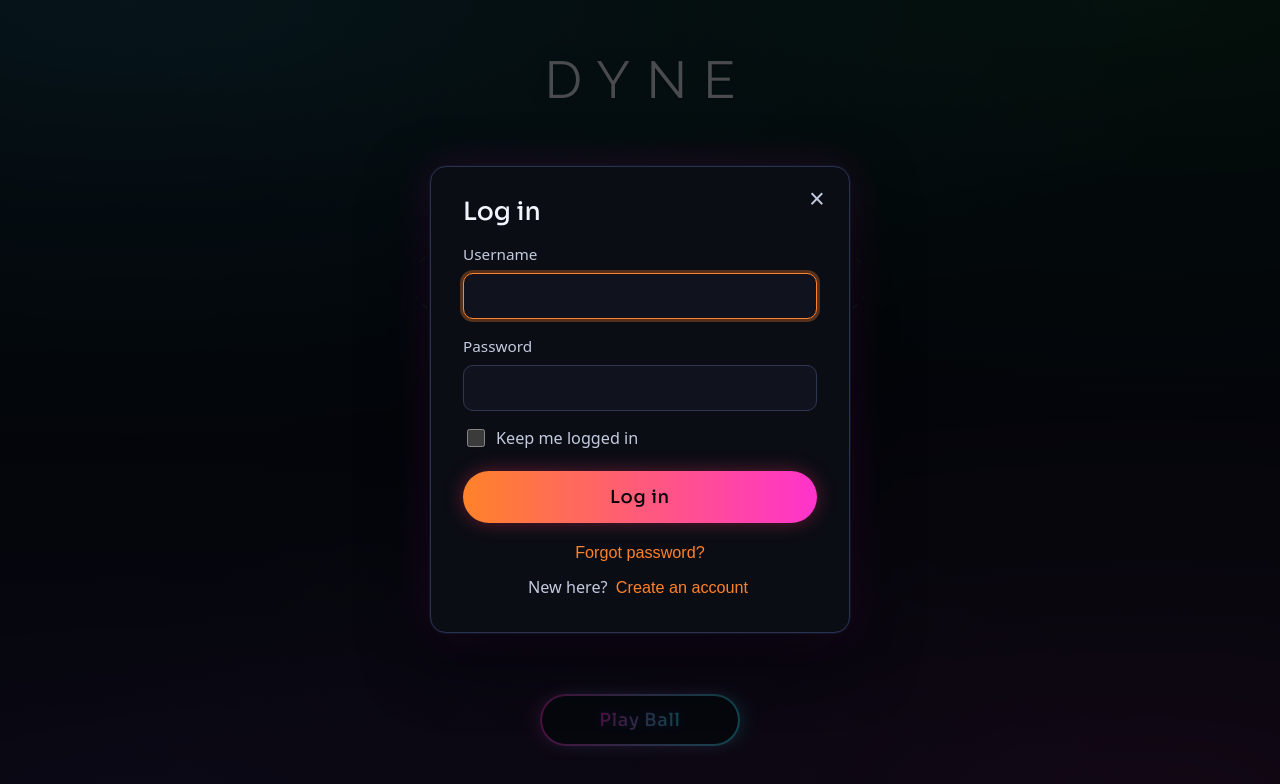
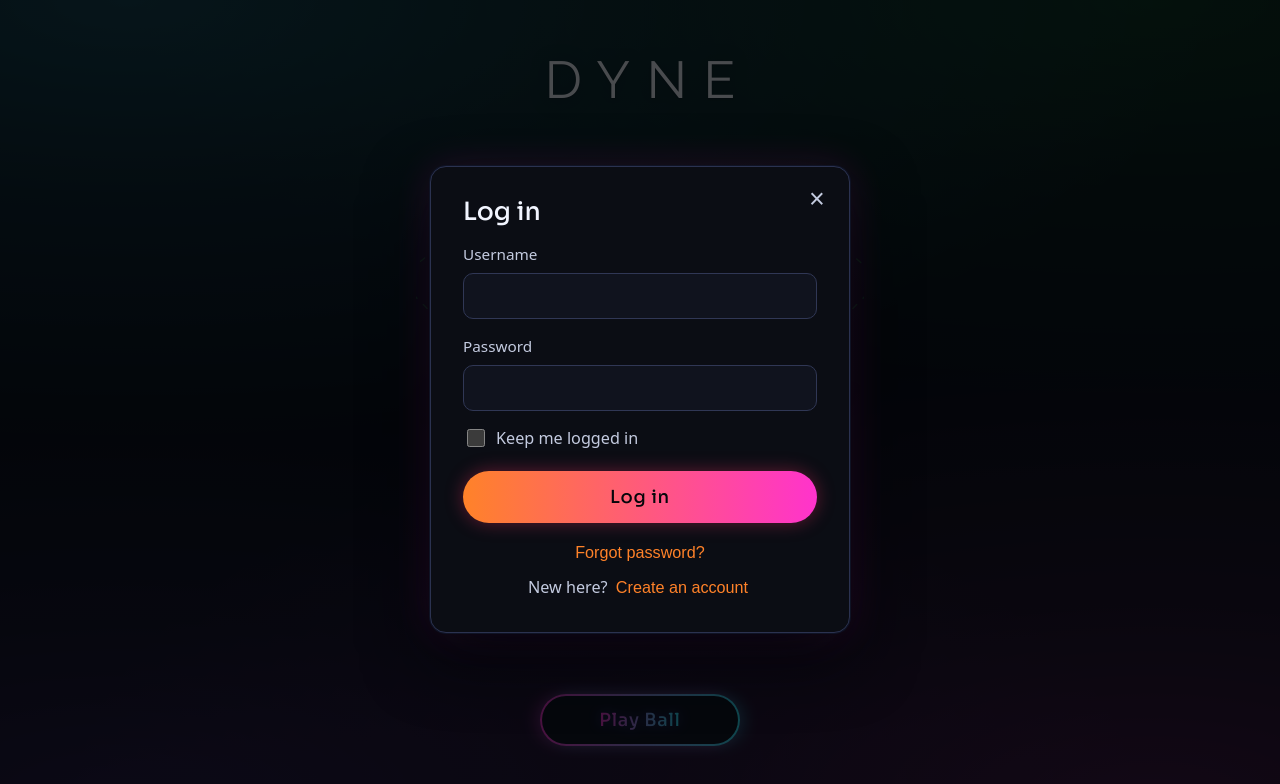
Before and after one commit to ChrisKramer15/dyne, a React (Vite) app: page / in a window 1280 px wide. Both pictures are taken after a click on the button "Play Ball". Shown: the top 784 px of the page. Built offline with nearby package versions, Linux system fonts and the light colour scheme; no server answers.

Commit message:
login modal fix for manual field selection

```diff
--- a/src/auth/AuthModal.tsx
+++ b/src/auth/AuthModal.tsx
@@ -1,4 +1,4 @@
-import { useId, useRef, useState } from 'react'
+import { useEffect, useId, useRef, useState } from 'react'
 import type { AuthService } from './authService'
 import { LoginForm } from './forms/LoginForm'
 import { RegisterForm } from './forms/RegisterForm'
@@ -43,6 +43,11 @@ export default function AuthModal({ mode: initialMode, service, onClose, onAuthe
   const titleId = useId()
   const bannerId = useId()
 
+  // Focus the dialog itself (not a field) so screen readers announce it without raising the mobile keyboard.
+  useEffect(() => {
+    dialogRef.current?.focus()
+  }, [mode])
+
   function switchMode(next: AuthMode) {
     setMode(next)
     setBanner(null)
@@ -84,6 +89,7 @@ export default function AuthModal({ mode: initialMode, service, onClose, onAuthe
         aria-labelledby={titleId}
         aria-describedby={banner ? bannerId : undefined}
         ref={dialogRef}
+        tabIndex={-1}
         onKeyDown={onKeyDown}
       >
         <button type="button" className="auth-close" aria-label="Close" onClick={onClose}>
--- a/src/auth/forms/LoginForm.tsx
+++ b/src/auth/forms/LoginForm.tsx
@@ -4,7 +4,6 @@ import { errorFor } from './fieldMessages'
 import { SubmitButton } from './SubmitButton'
 import { TextField } from './TextField'
 import type { FormProps } from './types'
-import { useFocusOnMount } from './useFocusOnMount'
 
 interface LoginFormProps extends FormProps {
   /** Shared with the register form so a typed username survives switching. */
@@ -24,7 +23,6 @@ export function LoginForm({
   const [remember, setRemember] = useState(false)
   const [errors, setErrors] = useState<FieldError[]>([])
   const [busy, setBusy] = useState(false)
-  const firstField = useFocusOnMount()
 
   async function onSubmit(e: FormEvent) {
     e.preventDefault()
@@ -64,7 +62,6 @@ export function LoginForm({
       <TextField
         label="Username"
         autoComplete="username"
-        inputRef={firstField}
         value={username}
         onChange={onUsernameChange}
         error={errorFor(errors, 'username')}
--- a/src/auth/forms/RegisterForm.tsx
+++ b/src/auth/forms/RegisterForm.tsx
@@ -4,7 +4,6 @@ import { errorFor } from './fieldMessages'
 import { SubmitButton } from './SubmitButton'
 import { TextField } from './TextField'
 import type { FormProps } from './types'
-import { useFocusOnMount } from './useFocusOnMount'
 
 interface RegisterFormProps extends Pick<FormProps, 'service' | 'setBanner'> {
   /** Shared with the login form so a typed username survives switching. */
@@ -18,7 +17,6 @@ export function RegisterForm({ service, setBanner, username, onUsernameChange }:
   const [confirmPassword, setConfirmPassword] = useState('')
   const [errors, setErrors] = useState<FieldError[]>([])
   const [busy, setBusy] = useState(false)
-  const firstField = useFocusOnMount()
 
   async function onSubmit(e: FormEvent) {
     e.preventDefault()
@@ -56,7 +54,6 @@ export function RegisterForm({ service, setBanner, username, onUsernameChange }:
       <TextField
         label="Username"
         autoComplete="username"
-        inputRef={firstField}
         value={username}
         onChange={onUsernameChange}
         error={errorFor(errors, 'username')}
--- a/src/auth/forms/ResetForm.tsx
+++ b/src/auth/forms/ResetForm.tsx
@@ -4,13 +4,11 @@ import { errorFor } from './fieldMessages'
 import { SubmitButton } from './SubmitButton'
 import { TextField } from './TextField'
 import type { FormProps } from './types'
-import { useFocusOnMount } from './useFocusOnMount'
 
 export function ResetForm({ service, setBanner }: Pick<FormProps, 'service' | 'setBanner'>) {
   const [identifier, setIdentifier] = useState('')
   const [errors, setErrors] = useState<FieldError[]>([])
   const [busy, setBusy] = useState(false)
-  const firstField = useFocusOnMount()
 
   async function onSubmit(e: FormEvent) {
     e.preventDefault()
@@ -37,7 +35,6 @@ export function ResetForm({ service, setBanner }: Pick<FormProps, 'service' | 's
       <TextField
         label="Username or email"
         autoComplete="username"
-        inputRef={firstField}
         value={identifier}
         onChange={setIdentifier}
         error={errorFor(errors, 'identifier')}
--- a/src/auth/forms/UpdatePasswordForm.tsx
+++ b/src/auth/forms/UpdatePasswordForm.tsx
@@ -4,7 +4,6 @@ import { errorFor } from './fieldMessages'
 import { SubmitButton } from './SubmitButton'
 import { TextField } from './TextField'
 import type { FormProps } from './types'
-import { useFocusOnMount } from './useFocusOnMount'
 
 /** Shown after a reset link: set a new password for the recovery session. */
 export function UpdatePasswordForm({ service, setBanner, onClose, onAuthenticated }: FormProps) {
@@ -12,7 +11,6 @@ export function UpdatePasswordForm({ service, setBanner, onClose, onAuthenticate
   const [confirmPassword, setConfirmPassword] = useState('')
   const [errors, setErrors] = useState<FieldError[]>([])
   const [busy, setBusy] = useState(false)
-  const firstField = useFocusOnMount()
 
   async function onSubmit(e: FormEvent) {
     e.preventDefault()
@@ -41,7 +39,6 @@ export function UpdatePasswordForm({ service, setBanner, onClose, onAuthenticate
         label="New password"
         type="password"
         autoComplete="new-password"
-        inputRef={firstField}
         value={newPassword}
         onChange={setNewPassword}
         error={errorFor(errors, 'newPassword')}
--- a/src/auth/forms/useFocusOnMount.ts
+++ /dev/null
@@ -1,10 +0,0 @@
-import { useEffect, useRef } from 'react'
-
-/** Ref for the form's first input; it receives focus when the form mounts. */
-export function useFocusOnMount() {
-  const ref = useRef<HTMLInputElement>(null)
-  useEffect(() => {
-    ref.current?.focus()
-  }, [])
-  return ref
-}
```
Also changed, not shown: 1 other file (tests, documents, lock files or other folders).
